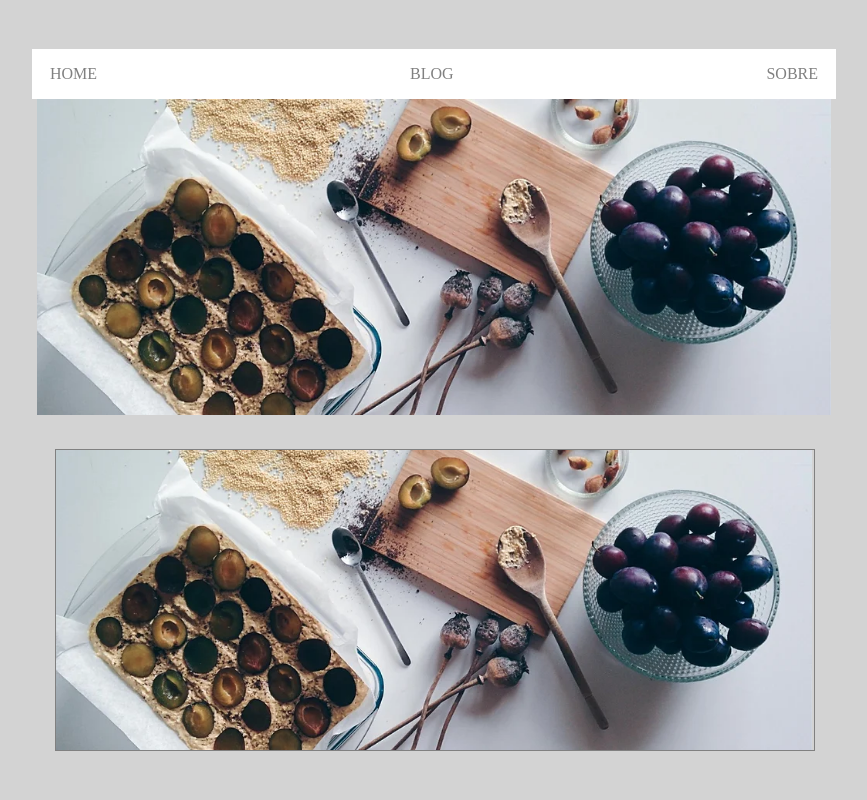
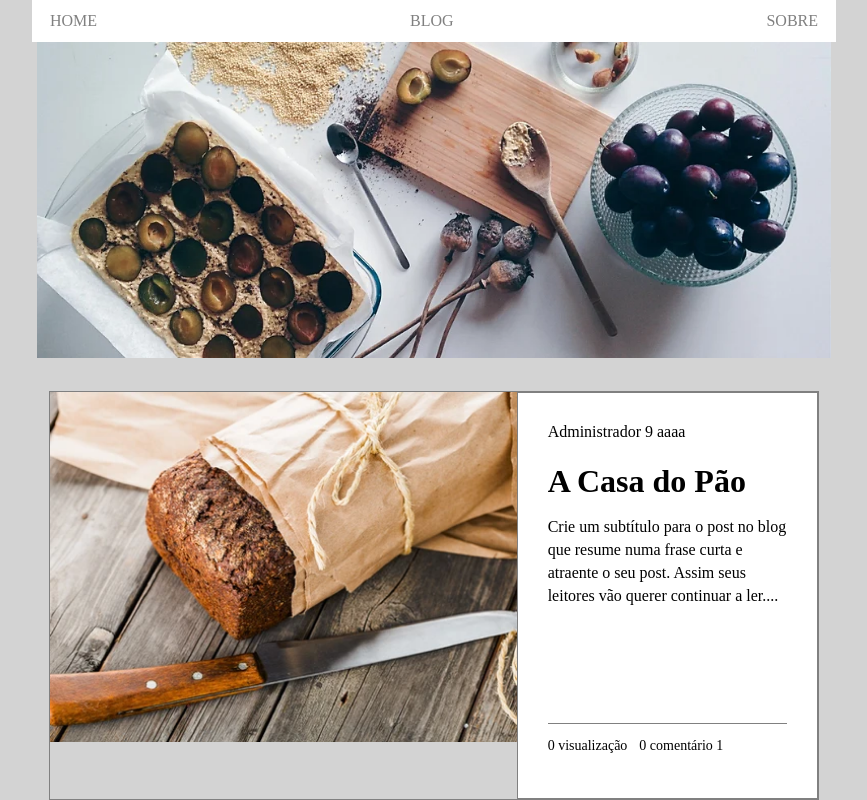
Before and after one commit to GustavoFSProg/blog-gus-web-ts, a React (Vite) app: page / in a window 1280 px wide. Shown: the whole page, without its empty margins (206-1073 px from the left). Built offline with nearby package versions, Linux system fonts and the light colour scheme.

Commit message:
post first commit

```diff
--- a/src/App.tsx
+++ b/src/App.tsx
@@ -2,6 +2,7 @@
 import styled from "styled-components";
 import NavBar from "./components/NavBar/NavBar";
 import topo from "./assets/comida-topo.png";
+import paos from "./assets/paos.png";
 
 const AppContainer = styled.div`
   display: flex;
@@ -16,11 +17,22 @@ const AppContainer = styled.div`
 
 const PostContainer = styled.div`
   display: flex;
-  width: 100%;
+  width: 60vw;
   height: auto;
   border: 1px solid gray;
   align-items: flex-start;
-  margin-top: 30px;
+  margin-top: 29px;
+`;
+
+const Post1 = styled.div`
+  display: flex;
+  width: 28rem;
+  height: auto;
+  border: 1px solid gray;
+  align-items: flex-start;
+  background: white;
+  padding: 30px;
+  flex-direction: column;
 `;
 
 function App() {
@@ -33,7 +45,32 @@ function App() {
         </div>
         <div>
           <PostContainer>
-            <img style={{ width: "59vw" }} src={topo} alt="topo comida" />
+            <img height="350" width="516" src={paos} alt="paos" />
+            <Post1>
+              <div>Administrador 9 aaaa</div>
+              <div>
+                <h1>A Casa do Pão</h1>
+              </div>
+              <div style={{ marginTop: "-22px", lineHeight: "23px" }}>
+                <p>
+                  Crie um subtítulo para o post no blog que resume numa frase
+                  curta e atraente o seu post. Assim seus leitores vão querer
+                  continuar a ler....
+                </p>
+              </div>
+              <div
+                style={{
+                  display: "flex",
+                  width: "100%",
+                  borderTop: "1px solid gray",
+                  marginTop: "100px",
+                  fontSize: "14px",
+                }}
+              >
+                <p>0 visualização</p>
+                <p style={{ marginLeft: "12px" }}> 0 comentário 1</p>
+              </div>
+            </Post1>
           </PostContainer>
         </div>
       </AppContainer>
```
Also changed, not shown: src/assets/paos.png (added).
